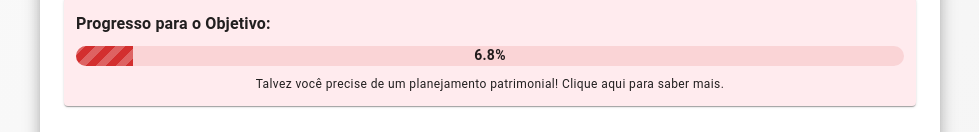
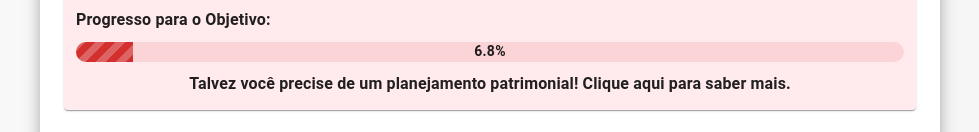
Before and after one commit to SandroAS/calculadora-imobiliaria, a Vue app: page / in a window 1280 px wide. Shown: the part 526-658 px from the top of the page, without its empty margins (150-1129 px from the left). Built offline with nearby package versions, Linux system fonts and the light colour scheme; the HTML template or start-up script is replaced by a standard one.

Commit message:
destaque texto

```diff
--- a/src/App.vue
+++ b/src/App.vue
@@ -157,7 +157,7 @@
                         <strong>{{ value.toFixed(1) }}%</strong>
                       </template>
                     </v-progress-linear>
-                    <div class="text-caption mt-2 text-center" v-if="tempoAteConseguirEmMeses !== Infinity">
+                    <div class="text-subtitle-1 font-weight-bold mt-2 text-center" v-if="tempoAteConseguirEmMeses !== Infinity">
                       {{ progressStatusText }}
                     </div>
                   </v-card>
```
